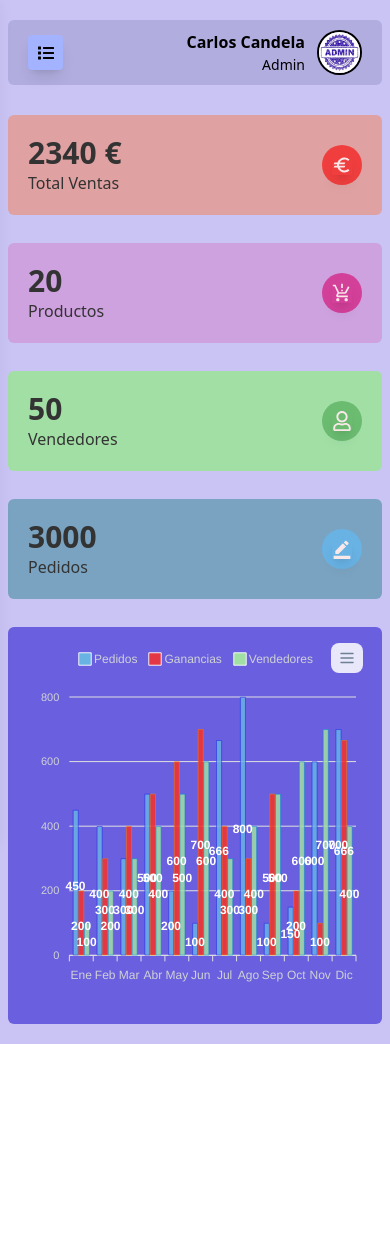
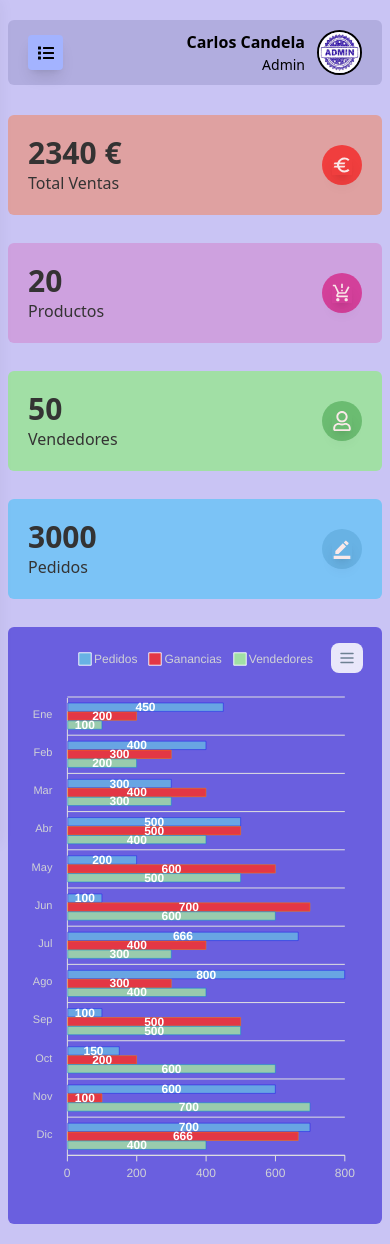
Before and after one commit to Carlos-Candela/sellurbike, a React (Vite) app in the folder dashboard/: page /admin/dashboard in a window 390 px wide. Before the commit the page ends 1044 px from the top, so only its background shows below. Built offline with nearby package versions, Linux system fonts and the light colour scheme.

Commit message:
Responsive Bar Resume

```diff
--- a/dashboard/src/views/admin/AdminDashboard.jsx
+++ b/dashboard/src/views/admin/AdminDashboard.jsx
@@ -45,6 +45,21 @@ const AdminDashboard = ()=> {
             legend: {
                 position: 'top',
             },
+            responsive: [
+                {
+                    breakpoint: 565,
+                    options: {
+                        plotOptions: {
+                            bar: {
+                                horizontal: true,
+                            },
+                        },
+                        chart: {
+                            height: 550,
+                        },
+                    },
+                },
+            ],
         },
     };
     return (
@@ -77,7 +92,7 @@ const AdminDashboard = ()=> {
                         <FaRegUser className='text-[#fae8e8] shadow-lg' />
                     </div>
                 </div>
-                <div className='flex justify-between items-center p-5 bg-[#7aa3c1] rounded-md gap-3'>
+                <div className='flex justify-between items-center p-5 bg-[#7bc3f6] rounded-md gap-3'>
                     <div className='flex flex-col justify-start items-start text-[#343333]'>
                         <h2 className='text-3xl font-bold'>3000</h2>
                         <span className='text-md font-medium'>Pedidos </span>
```
